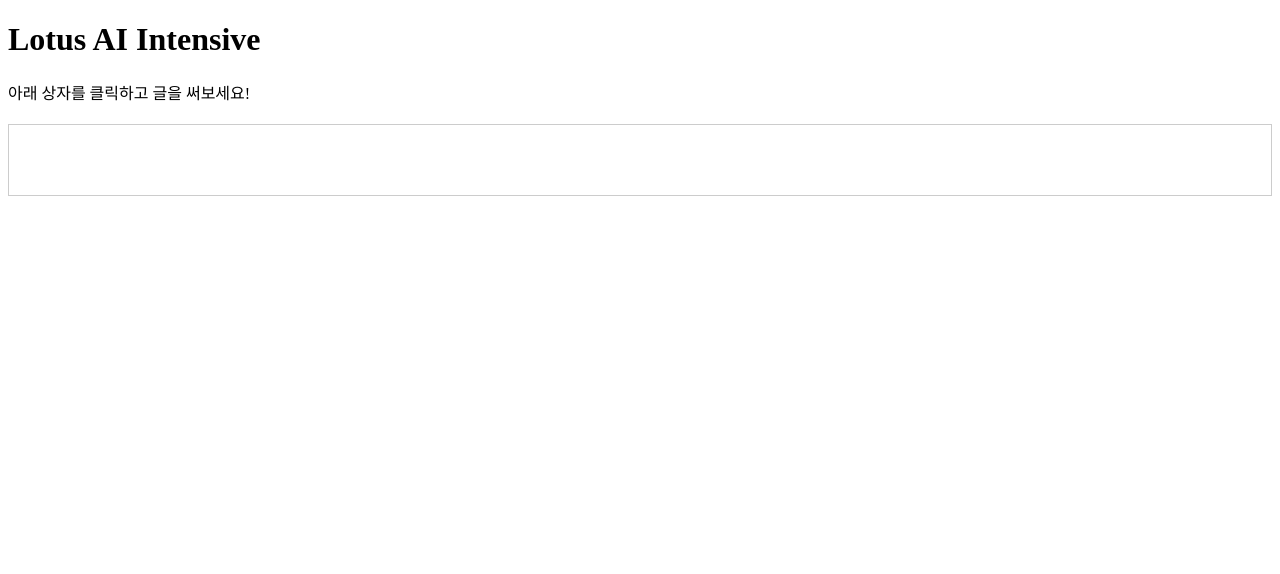
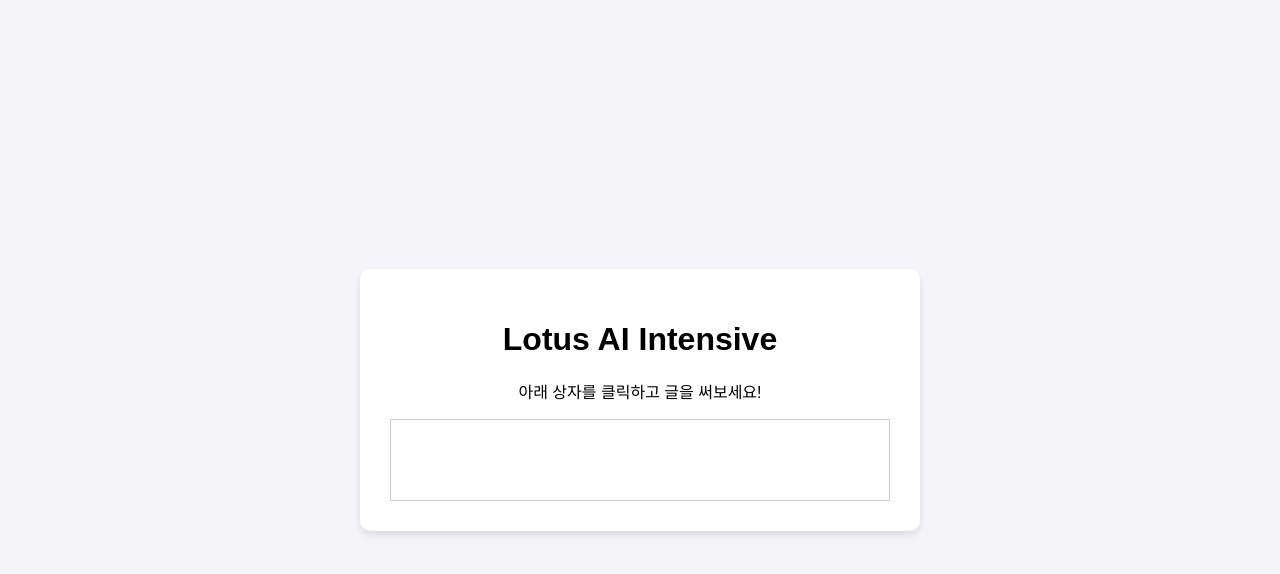
Before and after one commit to hangultyping/hangultyping.github.io, a plain HTML site: page index.html in a window 1280 px wide. Drawn offline with Linux system fonts and the light colour scheme.

Commit message:
Update index.html

```diff
--- a/index.html
+++ b/index.html
@@ -4,12 +4,31 @@
     <meta charset="UTF-8">
     <title>Hangul Typing Practice</title>
     <style>
-        /* (기존 디자인은 그대로 두세요) */
+        body {
+            background-color: #f4f4f9;
+            font-family: 'Arial', sans-serif;
+            display: flex;
+            align-items: center;
+            justify-content: center;
+            height: 100vh;
+            margin: 0;
+        }
+        .typing-area {
+            background-color: white;
+            padding: 30px;
+            border-radius: 10px;
+            box-shadow: 0 4px 6px rgba(0,0,0,0.1);
+            text-align: center;
+            width: 80%;
+            max-width: 500px;
+        }
         #display-area {
-            font-size: 24px;
-            margin-top: 20px;
-            color: #555;
+            border: 1px solid #ccc;
+            padding: 15px;
             min-height: 50px;
+            margin-top: 15px;
+            font-size: 20px;
+            cursor: pointer;
         }
     </style>
 </head>
@@ -18,22 +37,22 @@
         <h1>Lotus AI Intensive</h1>
         <p>아래 상자를 클릭하고 글을 써보세요!</p>
 
-        <input type="text" id="hidden-input" style="opacity: 0; position: absolute;">
+        <input type="text" id="hidden-input" style="opacity: 0; position: absolute; z-index: -1;">
 
-        <div id="display-area" style="border: 1px solid #ccc; padding: 10px; min-height: 50px; cursor: pointer;">
-        </div>
+        <div id="display-area"></div>
     </div>
 
     <script>
         const input = document.getElementById('hidden-input');
         const display = document.getElementById('display-area');
 
-        // display 영역을 클릭하면 입력창에 포커스를 줍니다.
+        // 상자 클릭 시 입력창 활성화
         display.addEventListener('click', () => input.focus());
 
-        // 입력창에 글자가 입력될 때마다 화면에 반영합니다.
-        input.addEventListener('input', (event) => {
+        // 입력 시 화면 반영
+        input.addEventListener('input', () => {
             display.innerText = input.value;
         });
     </script>
 </body>
+</html>
```
